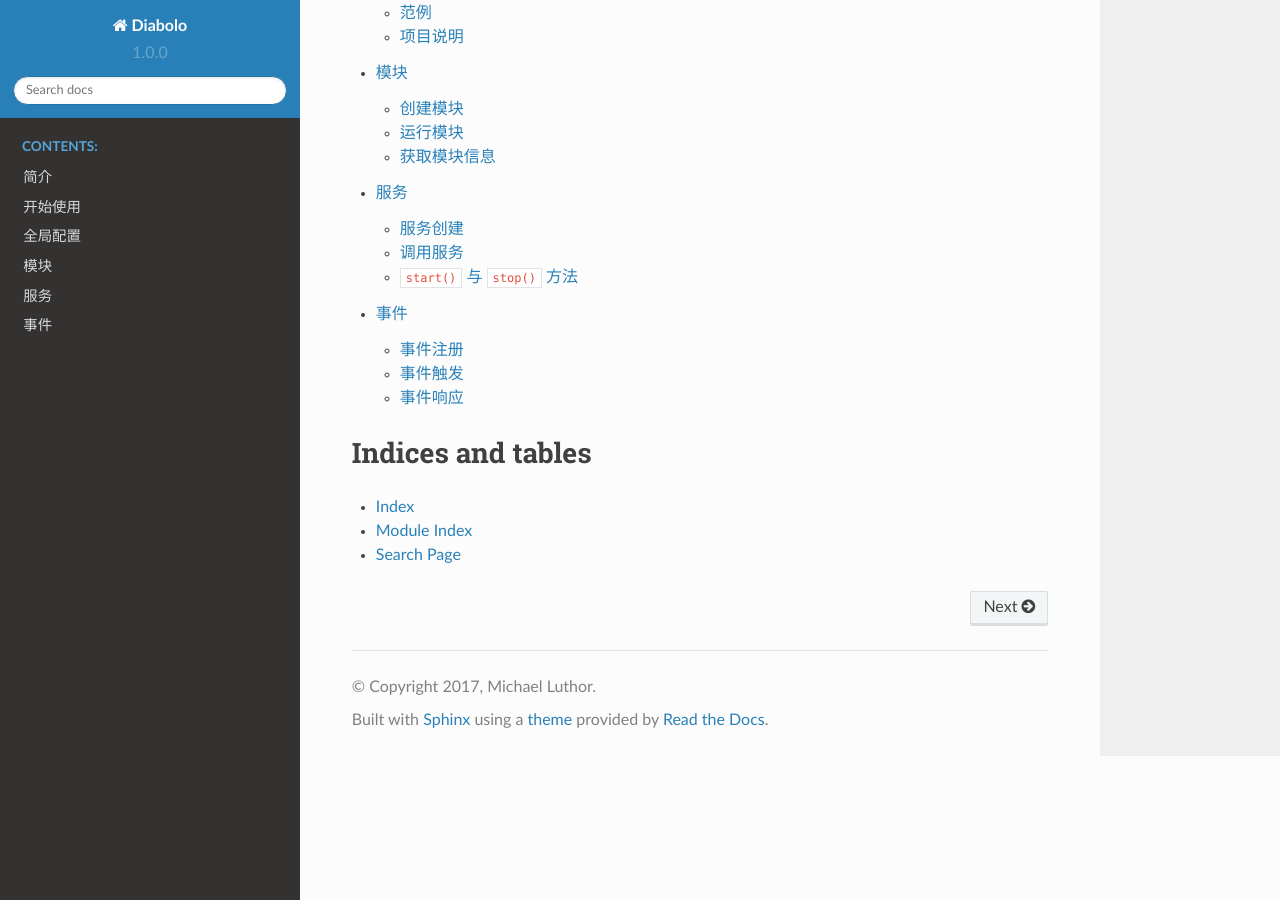
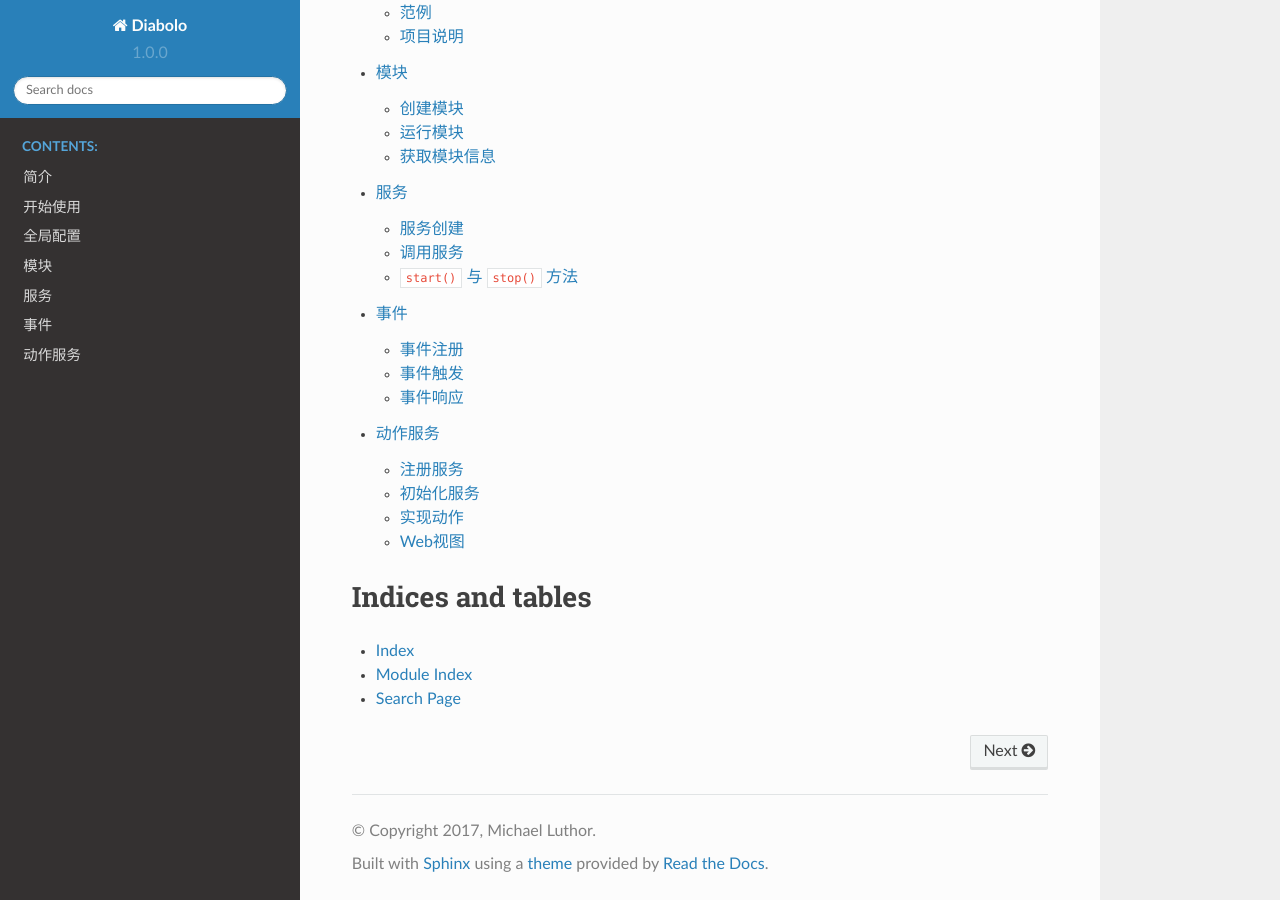
Before and after one commit to Diabolo-Framework/Document, a Sphinx documentation site: the page built from source/index.rst, in a window 1280 px wide and 900 px high, scrolled down 507 px. Built offline with Sphinx 7.4.7 and the Read the Docs theme 2.0.0, drawn with Linux system fonts in a browser that asks for light colours; some of the changed lines change nothing that is shown.

Commit message:
add service/xaction

```diff
--- a/source/index.rst
+++ b/source/index.rst
@@ -17,6 +17,8 @@ Welcome to Diabolo's documentation!
    framework/service
    framework/event
 
+   service/xaction
+
 Indices and tables
 ==================
 
--- /dev/null
+++ b/source/service/xaction.rst
@@ -0,0 +1,206 @@
+动作服务
+********
+
+动作服务用于从请求参数中获取动作名称，然后从一组动作中实例化动作并执行的服务。
+
+注册服务
+========
+
+配置内容::
+
+    'services' => array(
+        'XAction' => array(
+            'class' => '\\X\\Service\\XAction\\Service',
+            'enable' => true,
+            'delay' => true,
+            'params' => array(
+                'ActionParamName' => 'action',
+                'Error404Handler' => array(Error404::class, 'handle404Error'),
+                'Error500Handler' => array(Error500::class, 'handle500Error'),
+                'CommonViewPath' => 'View',
+            ),
+        ),
+    ),
+
+- ``ActionParamName`` 动作参数名，用来告诉服务从哪里获取动作名称，
+  例如这里为 ``action`` , 那么，当web请求的参数中包含 ``action`` 的时候，
+  服务将从取该参数的值作为动作名称。 当请求来自命令行时， 参数来自 ``--action`` 。
+  例如 ::
+
+    GET http://example.com/index.php?module=example&action=show/hello
+
+  或者 ::
+
+    php index.php --module=example --action=show/hello
+
+  都将调用 ``show/hello`` 动作。
+
+- ``Error404Handler`` 404错误处理器， 取值可以为普通字符串或者回调函数，
+  如果配置为字符串，那么当发生404错误的时候，则显示该字符串;
+  如果该值能够被调用， 则404错误发生的时候执行该回调。
+  404能够在任何地方触发，例如 ::
+
+    \X\Service\XAction\\Service::getService()->triggerErrorHandler('404');
+
+  不过，推荐仅仅在动作中触发， 例如 ::
+
+    $this->throw404IfTrue(true);
+
+- ``Error500Handler`` 500错误处理器, 取值可以为普通字符串或者回调函数，
+  如果需要禁用该功能，则赋值为 ``null`` 。
+  当该值不为 ``null`` 时，服务将注册一个错误处理器，并在发生错误的时候调用该值。
+
+- ``CommonViewPath`` 视图放置路径，该路径是相对于模块或者整个项目的。
+  这里配置为 ``View`` , 则项目目录如下 ::
+
+    project
+    |- Module
+    |   `- Example
+    |       `- View
+    |           |- Particle
+    |           |   `- Index.php
+    |           `- Layout
+    |
+    `- View
+       | - Particle
+       |    `- Header.php
+       ` - Layout
+           `- Default.php
+
+初始化服务
+==========
+
+动作服务的初始化主要是向服务中添加分组，一般该操作在模块类中进行， 例如 ::
+
+    <?php
+    namespace X\Module\Example;
+    use X\Core\Module\XModule;
+    use X\Service\XAction\Service as XActionService;
+
+    /**
+     * 模块基类, 当前项目的所有模块都应当继承该类。
+     * <li>动作类都放到 Action 文件夹</li>
+     * <li>模块私有视图文件都放到 View 文件夹， 布局存放在 View/Layout, 片段存放在 View/Particle 下面</li>
+     */
+    class Module extends XModule {
+        /**
+         * 使用 XAction 服务来分发动作。
+         */
+        public function run($parameters = array()) {
+             $actionService = XActionService::getService();
+
+             # 组名必须唯一
+             $group = 'example';
+             # 注册分组
+             $actionService->addGroup($group, '\\X\\Module\\Example\\Action');
+             # 设置该分组的默认动作
+             $actionService->setGroupOption($group, 'defaultAction', 'index');
+             # 设置分组的视图路径
+             $actionService->setGroupOption($group, 'viewPath', $this->getPath('View/'));
+             # 设置运行参数
+             $actionService->getParameterManager()->merge($parameters);
+             # 运行分组
+             return $actionService->runGroup($group);
+       }
+    }
+
+- 组名 组名在动作分组中需要唯一
+- 注册分组时的命名空间名称是动作的基础命名空间名称， 例如动作为 ``user/login`` ，则最终的动作类为 ``\X\Module\Example\Action\User\Login`` 。
+- 分组的默认动作是当参数中没有指定动作名称的时候执行的动作。
+- 视图路径是指该分组的视图路径。
+- 当运行分组时，服务将在指定的分组中寻找动作并执行。
+
+实现动作
+========
+
+动作类是实际用来处理请求的操作类。
+例如 ::
+
+    <?php
+    namespace X\Module\Example\Action\User;
+    use X\Service\XAction\Handler\WebPageAction;
+
+    class Index extends WebPageAction {
+        /** 布局 */
+        protected $layout = '/SingleColumn';
+        /** 标题 */
+        protected $title = '用户登录';
+
+        # 该方法用于接收参数并执行动作处理
+        protected function runAction( $userName ) {
+            $this->addParticle('/header');
+
+            $this->addParticle('login', array(
+                'default' => $userName,  # 视图数据
+            ));
+
+            $this->addParticle('/footer');
+            $this->display();
+        }
+    }
+
+- 该动作继承 ``WebPageAction`` 用于处理一个网页请求并渲染界面。
+  目前支持 ``WebPageAction`` , ``CommandAction`` 和 ``AjaxAction`` 这三类动作。
+
+- 对于视图的名称， 例如 ``/SingleColumn`` 或者 ``/header``, ``login`` 之类，
+  如果以 ``/`` 开头，则将会使用服务中配置的 ``CommonViewPath`` 来获取， 否则
+  使用该动作所在分组的视图路径来获取。
+
+- ``runAction()`` 方法用于最终的动作处理， 该方法的参数值将在初始化动作服务时获取。
+  以之前的初始化方式为例, 如果要获取 ``$userName`` 的值， 则请求应该如下 ::
+
+    GET http://example.com/index.php?module=example&action=user/login&userName=example
+
+  当方法的参数没有默认值的时候，表示该参数必传否则将会出错。 有默认值的时候，如果
+  请求中不带该参数，则取默认值。
+
+
+Web视图
+=======
+
+web视图为php文件，视图分为布局和片段，布局用来展示网页的大体概貌， 片段是整个视图的一小部分，
+并且由布局视图来管理在哪里显示。
+web视图最终输出的内容是 ``html`` 中的 ``body`` 部分， ``head`` 部分由视图类来管理。
+
+
+在布局文件中， ``$this`` 是 ``X\Service\XAction\Component\WebView\Html`` 的实例。
+在片段文件中， ``$this`` 是 ``X\Service\XAction\Component\WebView\ParticleView`` 的实例。
+
+普通视图文件 ::
+
+    <div>
+        当前时间为：<?php echo date('Y-m-d H:i:s'); ?>
+    </div>
+
+在布局文件中，通过以下方式增加资源 ::
+
+    <?php
+    /* @var $this \X\Service\XAction\Component\WebView\Html */
+
+    /* @var $link \X\Service\XAction\Component\WebView\LinkManager */
+    $link = $this->getLinkManager();
+
+    # 注册CSS文件
+    $link->addCSS('bootstrap', '/lib/bootstrap/dist/css/bootstrap.css');
+
+    /* @var $script \X\Service\XAction\Component\WebView\ScriptManager */
+    $script = $this->getScriptManager();
+    # 注册 Js 文件
+    $script->add('jquery', '/lib/jquery/dist/jquery.min.js');
+
+在片段文件中，通过以下方式增加资源 ::
+
+    <?php
+    /* @var $this \X\Service\XAction\Component\WebView\ParticleView */
+    $html = $this->getManager()->getParent();
+
+    /* @var $link \X\Service\XAction\Component\WebView\LinkManager */
+    $link = $html->getLinkManager();
+
+    # 注册CSS文件
+    $link->addCSS('bootstrap', '/lib/bootstrap/dist/css/bootstrap.css');
+
+    /* @var $script \X\Service\XAction\Component\WebView\ScriptManager */
+    $script = $html->getScriptManager();
+    # 注册 Js 文件
+    $script->add('jquery', '/lib/jquery/dist/jquery.min.js');
```
